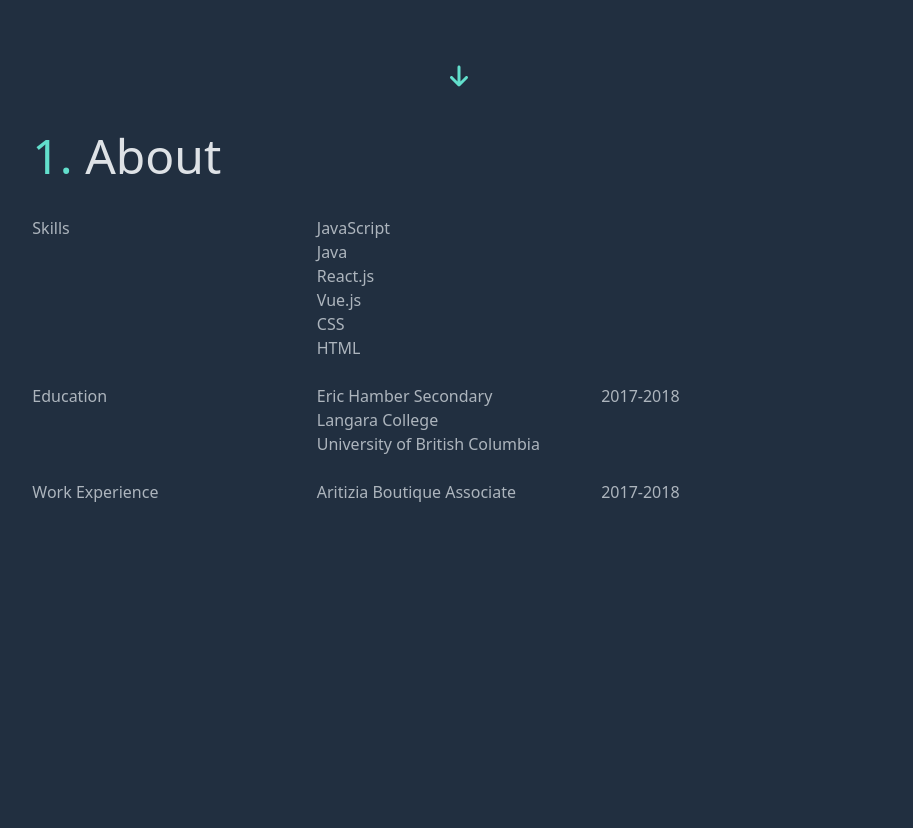
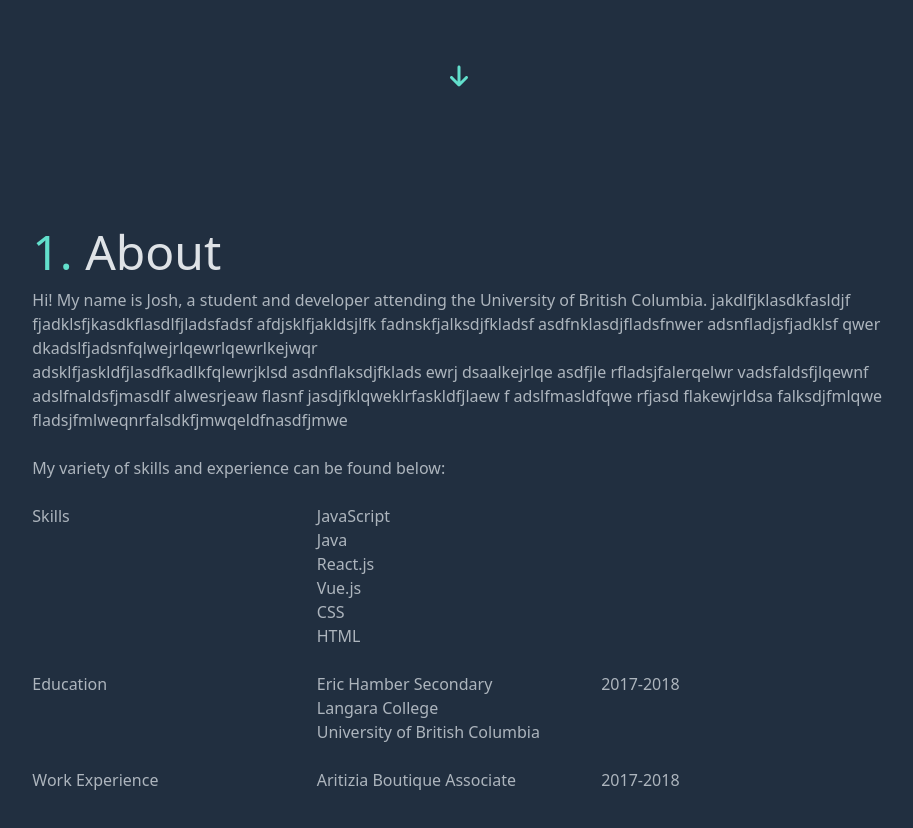
Before and after one commit to jn-han/jnhan.tech, a Vue app: page /#/ in a window 1280 px wide. Shown: the part 680-1508 px from the top of the page, without its empty margins (181-1094 px from the left). Built offline with nearby package versions, Linux system fonts and the light colour scheme.

Commit message:
minor bug fixes for spacing

```diff
--- a/src/components/About.vue
+++ b/src/components/About.vue
@@ -1,7 +1,17 @@
 <template>
+
 <div class="flex flex-col text-bone w-8/12">
-    <div class="relative">
+    <div class="relative top-24">
         <h1 class="text-white text-5xl"><span class="text-light-teal">1.&nbsp;</span>About</h1>
+        <p>Hi! My name is Josh, a student and developer attending the University of British Columbia. jakdlfjklasdkfasldjf fjadklsfjkasdkflasdlfjladsfadsf
+            afdjsklfjakldsjlfk fadnskfjalksdjfkladsf asdfnklasdjfladsfnwer adsnfladjsfjadklsf qwer dkadslfjadsnfqlwejrlqewrlqewrlkejwqr
+            <br>
+            adsklfjaskldfjlasdfkadlkfqlewrjklsd asdnflaksdjfklads ewrj dsaalkejrlqe asdfjle rfladsjfalerqelwr vadsfaldsfjlqewnf adslfnaldsfjmasdlf alwesrjeaw flasnf
+            jasdjfklqweklrfaskldfjlaew f adslfmasldfqwe rfjasd flakewjrldsa falksdjfmlqwe fladsjfmlweqnrfalsdkfjmwqeldfnasdfjmwe
+            <br>
+            <br>
+            My variety of skills and experience can be found below:
+        </p>
         <br>
         <div class="flex flex-row">
             <div class="w-1/3">
--- a/src/components/Home.vue
+++ b/src/components/Home.vue
@@ -1,12 +1,12 @@
 <template>
 <NavBar/>
 <div class="">
-  <div class="grid auto-rows-auto">
-    <div class="flex align-items justify-center h-screen w-screen ">
+  <div class="grid auto-rows-auto top-24">
+    <div class="flex align-items justify-center h-screen w-screen">
       <Intro/>
       <DownArrow/>
     </div>
-    <div class="h-screen w-screen flex justify-center">
+    <div class="h-screen w-screen flex justify-center ">
       <About/>
     </div>
   </div>
```
